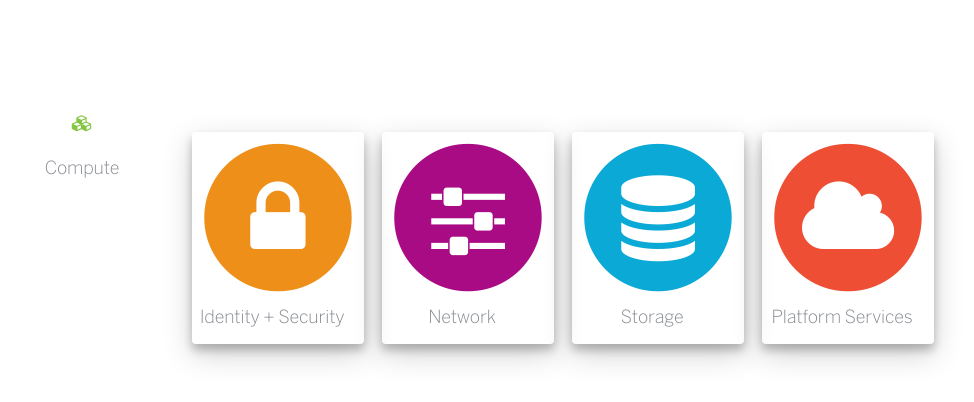
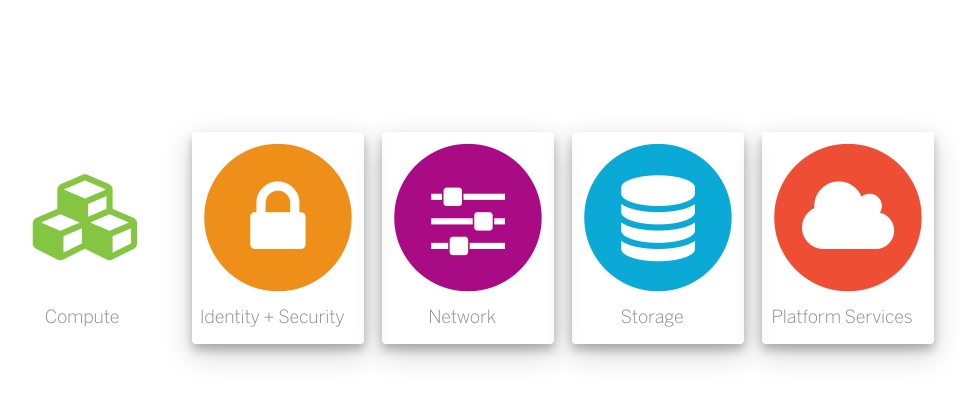
Before and after one commit to caleorourke/proof, a Jekyll site: the page built from portfolio.html, in a window 1280 px wide. Shown: the top 402 px of the page, without its empty margins (83-1057 px from the left). Built offline with Jekyll 4.4.1, drawn with Linux system fonts in a browser that asks for light colours; nearby versions of some CDN libraries; Markdown is read by kramdown in place of the engine named in the settings; the repository's description, which GitHub fills in, is left out.

Commit message:
Update portfolio-three.html

```diff
--- a/_includes/partials/portfolio-three.html
+++ b/_includes/partials/portfolio-three.html
@@ -5,7 +5,8 @@
 
       <div class="col-md-2">
         <div class="u-text-center">
-          <span>
+          <span class="fa-stack icon-large">
+            <i class="shadow"></i>
             <i class="fa fa-cubes icon-green"></i>
           </span>
           <h2 class="icon-caption">Compute</h2>
```
